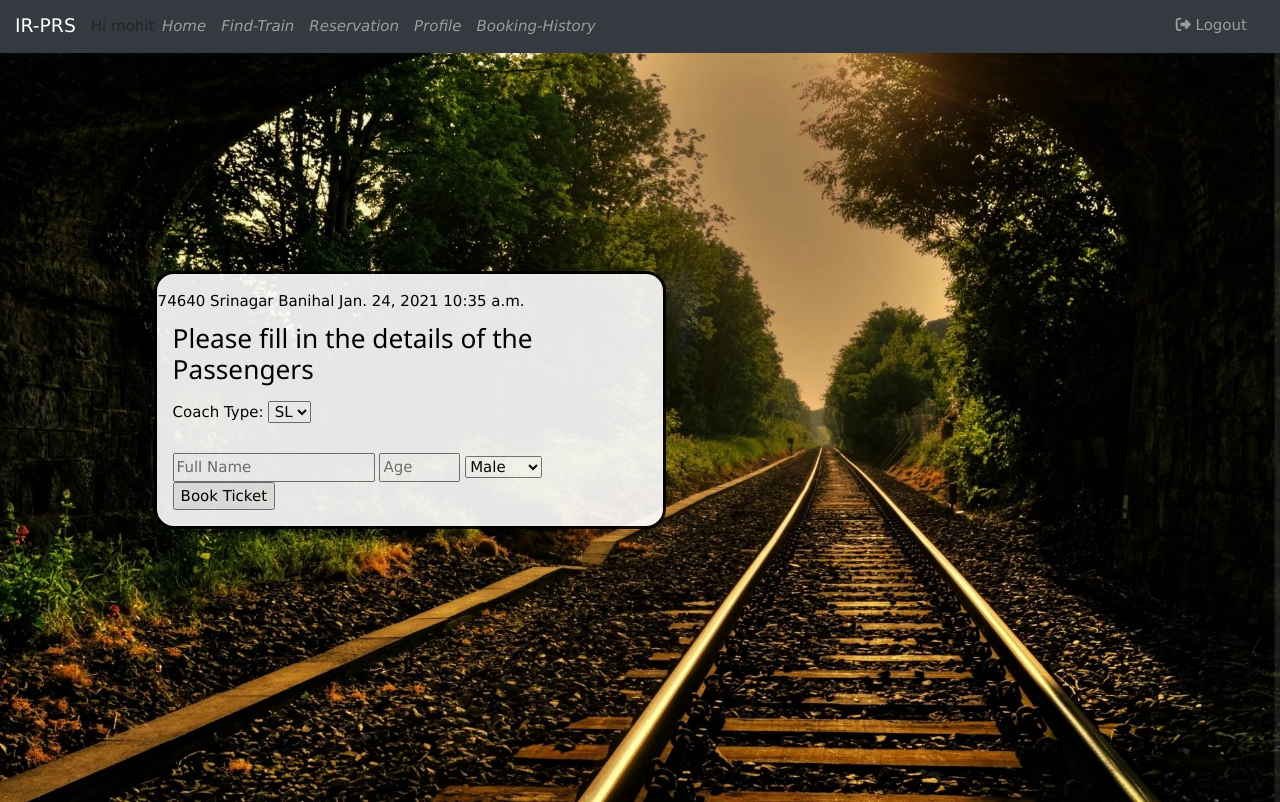
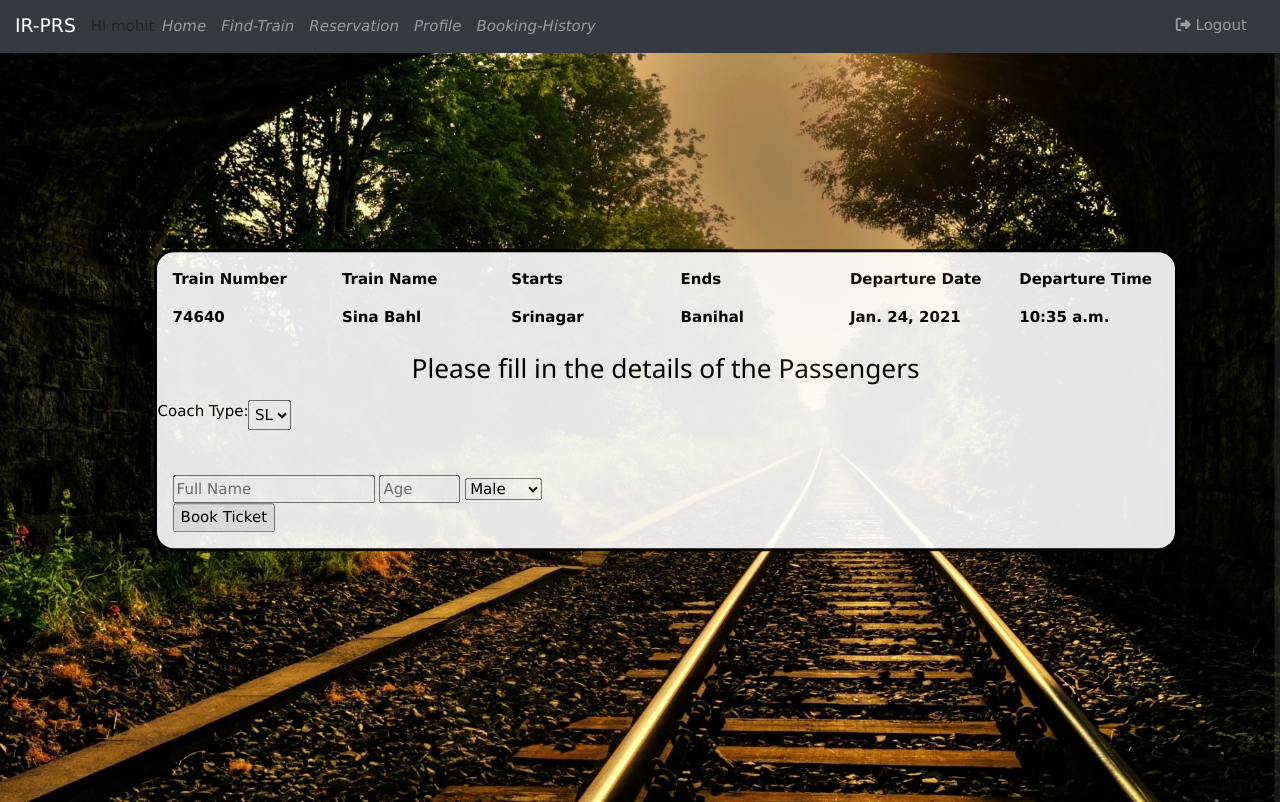
Before and after one commit to MohitSinghal2811/IR-PRS, a Django app: page /booking/4 in a window 1280 px wide. Run offline with Django 3.2, Linux system fonts and the light colour scheme; a user stored in the database is signed in; data comes from the database, SQL or seed files in the repository; both versions use the stored data as it was after the commit; some libraries are stand-ins or nearby versions.

Commit message:
modify booking.html

```diff
--- a/rail/templates/rail/booking.html
+++ b/rail/templates/rail/booking.html
@@ -6,26 +6,70 @@
 {% block body %}
 
 
-<div class="w3-display-left" style="width:40vw ;margin-left:12vw; opacity:0.9; ">
+<div class="w3-display-left" style="width:80vw ;margin-left:12vw; opacity:0.9; ">
     <div class="w3-container w3-white w3-padding-16"  style="height: 100%; border: solid black; border-radius: 20px;">
         <form method="post">
             {% csrf_token %}
-
             <div class = "row">
-                {{ releasedTrain.train.trainNumber}}
-                {{ releasedTrain.train.starts }}
-                {{ releasedTrain.train.ends }}
-                {{ releasedTrain.departureDate}}
-                {{ releasedTrain.departureTime}}
+                <div class = "col-lg-2">
+                    <p><b>Train Number</b></p>
                 </div>
-            <h1 class="h3 mb-3 font-weight-normal">Please fill in the details of the Passengers</h1>
+                <div class = "col-lg-2">
+                    <p><b>Train Name</b></p>
+                </div>
+                <div class = "col-lg-2">
+                    <p><b> Starts </b></p>
+                </div>
+                <div class = "col-lg-2">
+                    <p><b> Ends </b></p>
+                </div>
+                <div class = "col-lg-2">
+                    <p><b> Departure Date </b></p>
+                </div>
+                <div class = "col-lg-2">
+                    <p><b> Departure Time </b></p>
+                </div>
+            </div>
+            <div class = "row">
+                <div class = "col-lg-2">
+                    <p><b>{{ releasedTrain.train.trainNumber }}</b></p>
+                </div>
+                <div class = "col-lg-2">
+                    <p><b>{{ releasedTrain.train.name }}</b></p>
+                </div>
+                <div class = "col-lg-2">
+                    <p><b>{{ releasedTrain.train.starts }}</b></p>
+                </div>
+                <div class = "col-lg-2">
+                    <p><b>{{ releasedTrain.train.ends }}</b></p>
+                </div>
+                <div class = "col-lg-2">
+                    <p><b>{{ releasedTrain.departureDate }}</b></p>
+                </div>
+                <div class = "col-lg-2">
+                    <p><b>{{ releasedTrain.departureTime }}</b></p>
+                </div>
+            </div>
+            <div class = "row">
+                <div class = "col-lg-1">
+                </div>
+                <div class = "col-lg-10">
+                    <h1 class="h3 mb-3 font-weight-normal w3-center">Please fill in the details of the Passengers</h1>
+                </div>
+                <div class = "col-lg-1">
+                </div>
+            </div>
+            <div class = "row">
                 {{ ticket_form.coachType.label_tag }}
                 {% render_field ticket_form.coachType class=" w3-center " %}
+            </div>
+            <div class = "row">
                 {% if ticket_form.coachType.errors %}
                     {% for error in ticket_form.coachType.errors %}
                         {{ error|escape }}
                     {% endfor %}
                 {% endif %}
+            </div>
 
             </br>
             {{ errorMessage }}
@@ -36,7 +80,7 @@
             {{ passenger_formset.management_form }}
 
             {% for passenger_form in passenger_formset %}
-                <div class="passenger-formset">
+                <div class="passenger-formset col-">
                     {{ passenger_form.name }}
                     {% if passenger_form.name.errors %}
                         {% for error in passenger_form.name.errors %}
@@ -95,8 +139,8 @@
 <script src="https://cdnjs.cloudflare.com/ajax/libs/jquery.formset/1.2.2/jquery.formset.js"></script>
 <script>
     $('.passenger-formset').formset({
-        addText: 'add passenger',
-        deleteText: 'remove'
+        addText: '<b>Add passenger</b>',
+        deleteText: '<b>Remove</b>'
     });
 </script>
 {% endblock %}
--- a/rail/templates/rail/find_train.html
+++ b/rail/templates/rail/find_train.html
@@ -12,7 +12,7 @@
 {% block body %}
 <link rel="stylesheet" href="https://maxcdn.bootstrapcdn.com/bootstrap/4.0.0-beta/css/bootstrap.min.css" integrity="sha384-/Y6pD6FV/Vv2HJnA6t+vslU6fwYXjCFtcEpHbNJ0lyAFsXTsjBbfaDjzALeQsN6M" crossorigin="anonymous">
     <div class="w3-display-left w3-margin-left" style="width:25%">
-        <div class="w3-container w3-white w3-padding-16"  style="height: 500px; opacity: 0.9;">
+        <div class="w3-container w3-white w3-padding-16"  style="height: 500px; opacity: 0.9;border: solid black; border-radius: 20px;">
             <table style="width: 50%; margin: 0 25%;" >
                 <form method="post" novalidate >
                 {% csrf_token %}
@@ -63,7 +63,7 @@
 
 <link rel="stylesheet" href="https://maxcdn.bootstrapcdn.com/bootstrap/4.0.0-beta/css/bootstrap.min.css" integrity="sha384-/Y6pD6FV/Vv2HJnA6t+vslU6fwYXjCFtcEpHbNJ0lyAFsXTsjBbfaDjzALeQsN6M" crossorigin="anonymous">
     <div class="w3-display-right w3-margin-right" style="width:70%">
-        <div class="w3-container w3-white w3-padding-8"  style="height: 500px; overflow-y: scroll; opacity: 0.9;">
+        <div class="w3-container w3-white w3-padding-8"  style="height: 500px; overflow-y: scroll; opacity: 0.9; border: solid black; border-radius: 20px;">
             <div class = "row w3-card w3-card-4 w3-hover-shadow w3-yellow w3-margin" style = "padding:1%">
                 <div class = "col-lg-2">
                     <p><b>Train Name</b></p>
```
Also changed, not shown: db.sqlite3. Lines whose indentation alone changed are shown as unchanged.
